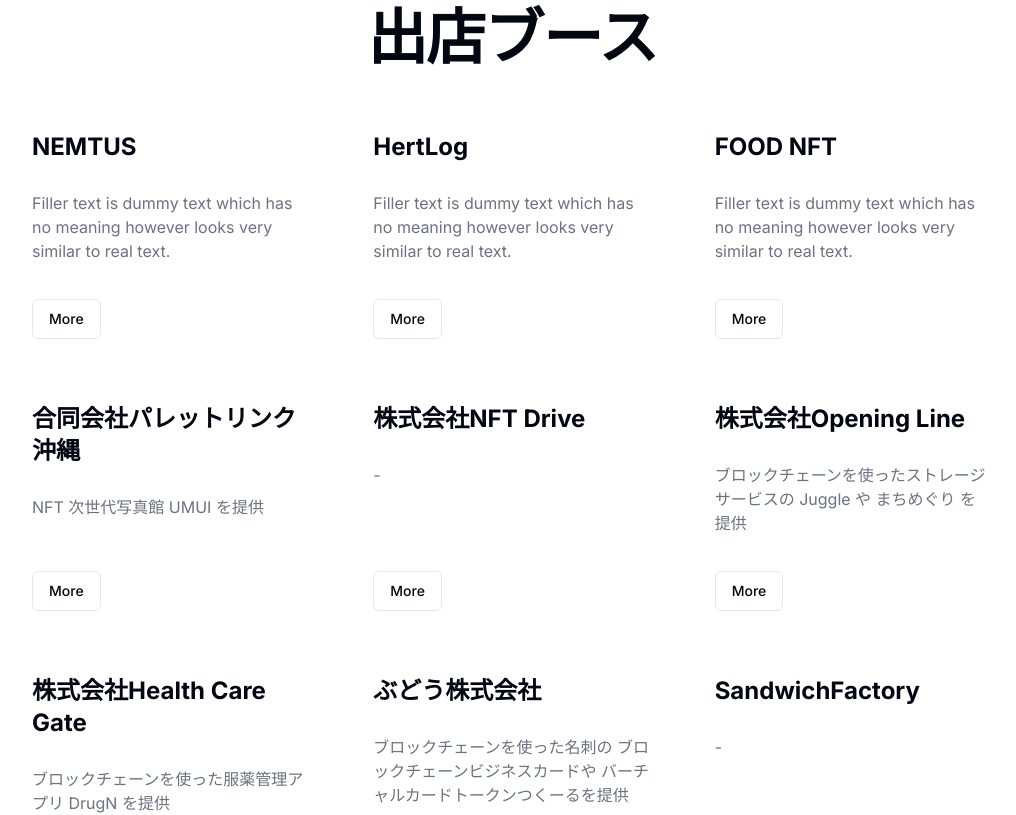
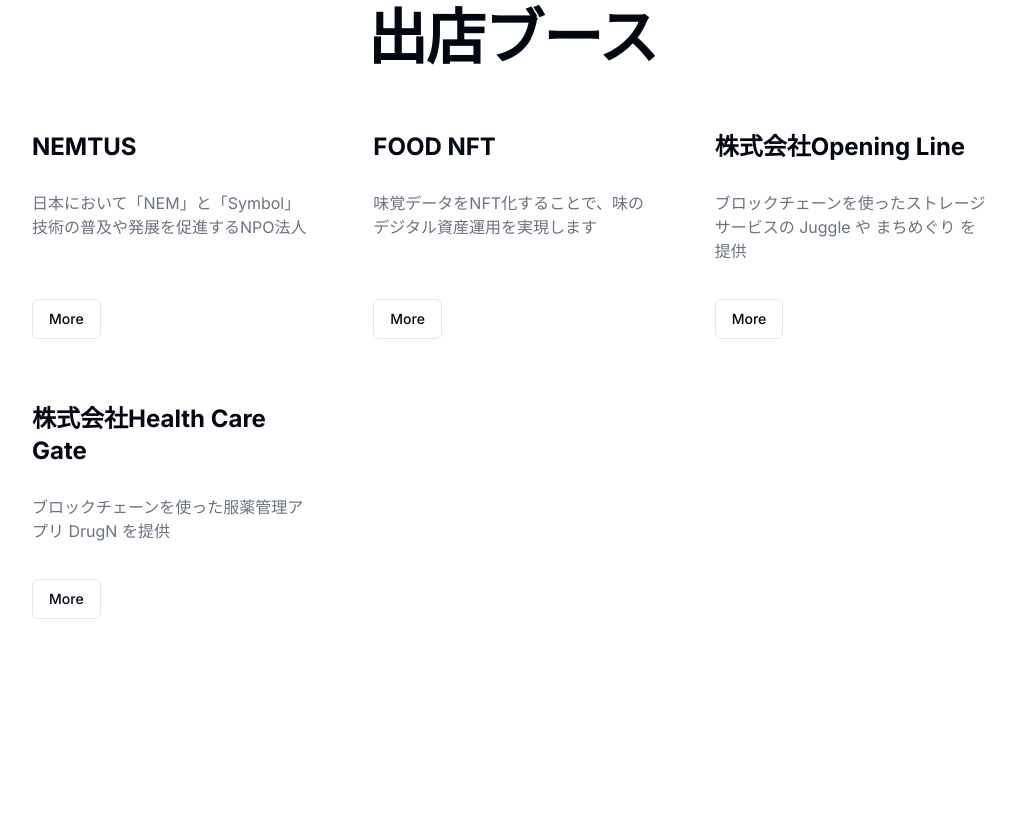
Before and after one commit to ymuichiro/xymposium-lp, a Next.js app: page / in a window 1280 px wide. Shown: the part 3660-4475 px from the top of the page, without its empty margins (128-1144 px from the left). Built offline with nearby package versions, Linux system fonts and the light colour scheme.

Commit message:
[add] form param

```diff
--- a/app/(root)/api/sign_up/route.ts
+++ b/app/(root)/api/sign_up/route.ts
@@ -20,6 +20,9 @@
   if (!body.address) {
     return NextResponse.json({ message: "Incorrect symbol address." }, { status: 404 });
   }
+  if (!body.twitter) {
+    return NextResponse.json({ message: "Incorrect twitter id." }, { status: 404 });
+  }
 
   const url = new URL("https://symbolnode.blockchain-authn.app:3001");
   url.pathname = `/accounts/${body.address.trim()}`;
@@ -31,7 +34,7 @@
   }
 
   const res = await fetch(
-    "https://script.google.com/macros/s/AKfycbxw4ij86vTfahnTBLVz4v1Cq9gI3MABCVUqlSKCqsgCiztKfv8Ovfi0sPLpg9FEJoqzJw/exec",
+    "https://script.google.com/macros/s/AKfycbxnhHvBXRCR2_M3AF_BLHP5EYR1_9pRxhdrZFM9KYTZpjDGH_fDGeZCunar_9JqePRXDw/exec",
     {
       method: "POST",
       headers: { "Content-Type": "application/json" },
--- a/app/(root)/page.tsx
+++ b/app/(root)/page.tsx
@@ -227,27 +227,12 @@
             {
               title: "NEMTUS",
               href: "https://nemtus.com",
-              description: "Filler text is dummy text which has no meaning however looks very similar to real text.",
-            },
-            {
-              title: "HertLog",
-              href: "https://nftdrive.net",
-              description: "Filler text is dummy text which has no meaning however looks very similar to real text.",
+              description: "日本において「NEM」と「Symbol」技術の普及や発展を促進するNPO法人",
             },
             {
               title: "FOOD NFT",
               href: "https://food-nft.io",
-              description: "Filler text is dummy text which has no meaning however looks very similar to real text.",
-            },
-            {
-              title: "合同会社パレットリンク沖縄",
-              href: "https://plo.llc",
-              description: "NFT 次世代写真館 UMUI を提供",
-            },
-            {
-              title: "株式会社NFT Drive",
-              href: "https://nftdrive.net",
-              description: "-",
+              description: "味覚データをNFT化することで、味のデジタル資産運用を実現します",
             },
             {
               title: "株式会社Opening Line",
@@ -258,27 +243,6 @@
               title: "株式会社Health Care Gate",
               href: "https://healthcaregate.co.jp",
               description: "ブロックチェーンを使った服薬管理アプリ DrugN を提供",
-            },
-            {
-              title: "ぶどう株式会社",
-              href: "https://grape.ne.jp/jpn/",
-              description:
-                "ブロックチェーンを使った名刺の ブロックチェーンビジネスカードや バーチャルカードトークンつくーるを提供",
-            },
-            {
-              title: "SandwichFactory",
-              href: "http://www.sandwich-f.com",
-              description: "-",
-            },
-            {
-              title: "22Cafe",
-              href: "https://www.22-cafe.com",
-              description: "-",
-            },
-            {
-              title: "CANADE",
-              href: "https://www.canade.shop",
-              description: "-",
             },
           ].map((item, index) => (
             <InViewFadeIn className="flex flex-col gap-4 md:gap-6" key={index}>
--- a/components/atom/moleculs/signin-form.tsx
+++ b/components/atom/moleculs/signin-form.tsx
@@ -35,7 +35,7 @@
         router.push(navigations.user.index);
       })
       .catch(() => {
-        alert("ログインに失敗しました。再度やり直して下さい");
+        alert("登録に失敗しました。再度やり直して下さい");
       })
       .finally(() => {
         setIsLoading(false);
@@ -47,8 +47,8 @@
       <Card className="py-4">
         <CardContent className="flex flex-col space-y-6">
           <div className="flex flex-col space-y-2 text-center">
-            <H1 className="pb-0 text-2xl sm:text-2xl md:text-2xl font-semibold tracking-tight">Create an account</H1>
-            <Paragraph className="text-sm text-muted-foreground">Enter your email and password</Paragraph>
+            <H1 className="pb-0 text-2xl sm:text-2xl md:text-2xl font-semibold tracking-tight">Apply for an event</H1>
+            <Paragraph className="text-sm text-muted-foreground">Enter your name, email and symbol address</Paragraph>
           </div>
           <form onSubmit={handleSubmit}>
             <div className="grid gap-4">
--- a/components/atom/moleculs/signup-form.tsx
+++ b/components/atom/moleculs/signup-form.tsx
@@ -30,6 +30,7 @@
       phone: form.phoneNumber.value?.replace(/-/g, "")?.trim(),
       firstName: form.firstName.value?.trim(),
       lastName: form.lastName.value?.trim(),
+      twitter: form.twitter.value?.trim(),
     };
 
     if (!form.terms.value) {
@@ -62,10 +63,8 @@
       <Card className="py-4">
         <CardContent className="flex flex-col space-y-6">
           <div className="flex flex-col space-y-2 text-center">
-            <H1 className="pb-0 text-2xl sm:text-2xl md:text-2xl font-semibold tracking-tight">Create an account</H1>
-            <Paragraph className="text-sm text-muted-foreground">
-              Enter your email below to create your account
-            </Paragraph>
+            <H1 className="pb-0 text-2xl sm:text-2xl md:text-2xl font-semibold tracking-tight">Apply for an event</H1>
+            <Paragraph className="text-sm text-muted-foreground">Please enter the required information</Paragraph>
           </div>
           <form onSubmit={onSubmit}>
             <div className="grid gap-2">
@@ -153,6 +152,28 @@
                   }}
                 />
               </div>
+              <div>
+                <Label className="sr-only" htmlFor="text">
+                  twitter account id
+                </Label>
+                <Input
+                  id="twitter"
+                  required={true}
+                  placeholder="@twitter-id"
+                  type="text"
+                  autoCapitalize="none"
+                  autoCorrect="off"
+                  disabled={isLoading}
+                  pattern="^@.*"
+                  onInput={(e) => {
+                    if (e.currentTarget.validity.patternMismatch) {
+                      e.currentTarget.setCustomValidity("Please enter twitter account id.");
+                    } else {
+                      e.currentTarget.setCustomValidity("");
+                    }
+                  }}
+                />
+              </div>
               <div className="flex items-center justify-center space-x-2 py-3">
                 <Checkbox id="terms" required={true} disabled={isLoading} />
                 <Label
--- a/models/user.ts
+++ b/models/user.ts
@@ -4,4 +4,5 @@
   firstName: string;
   phone: string;
   address: string;
+  twitter: string;
 }
```
